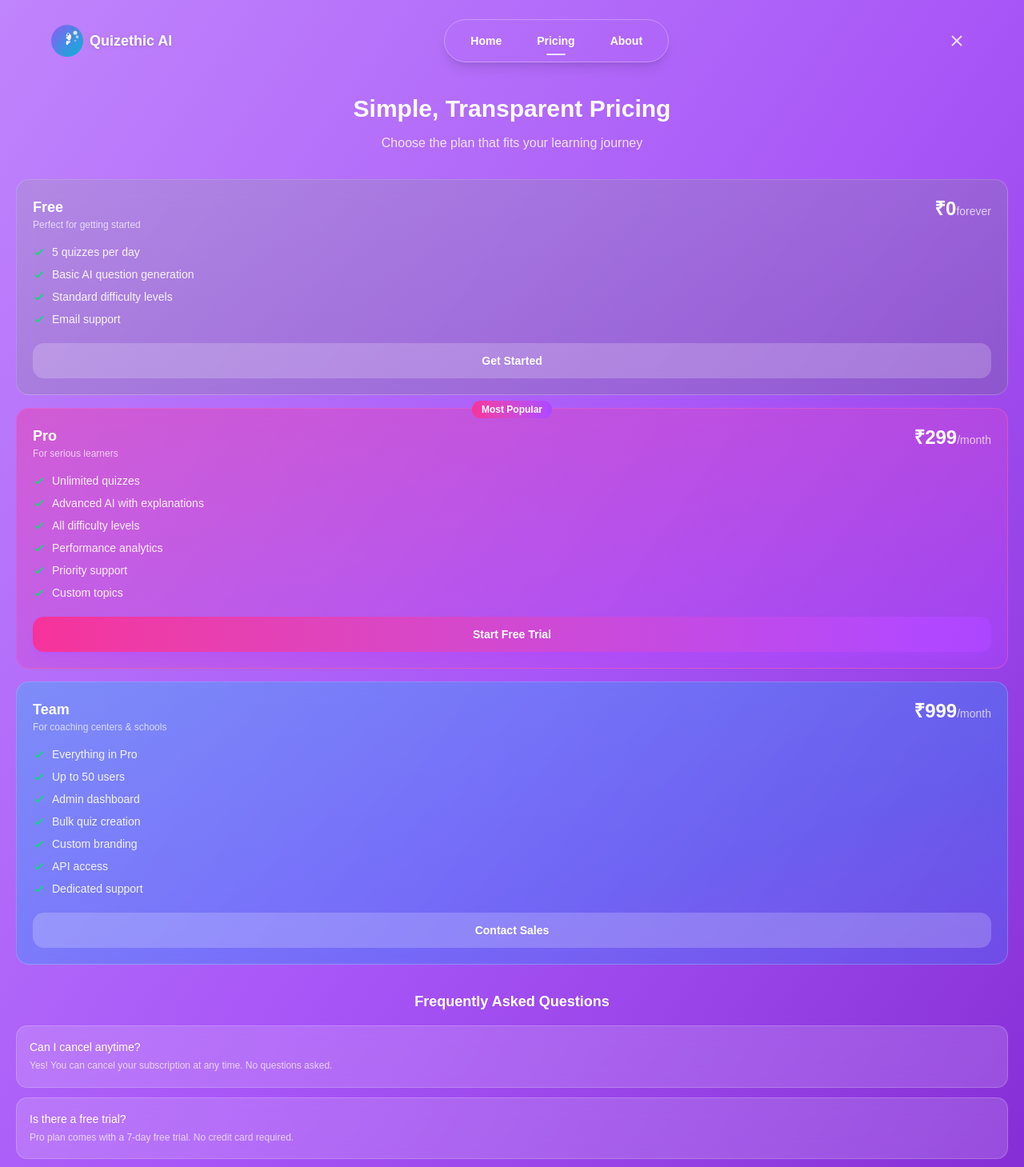
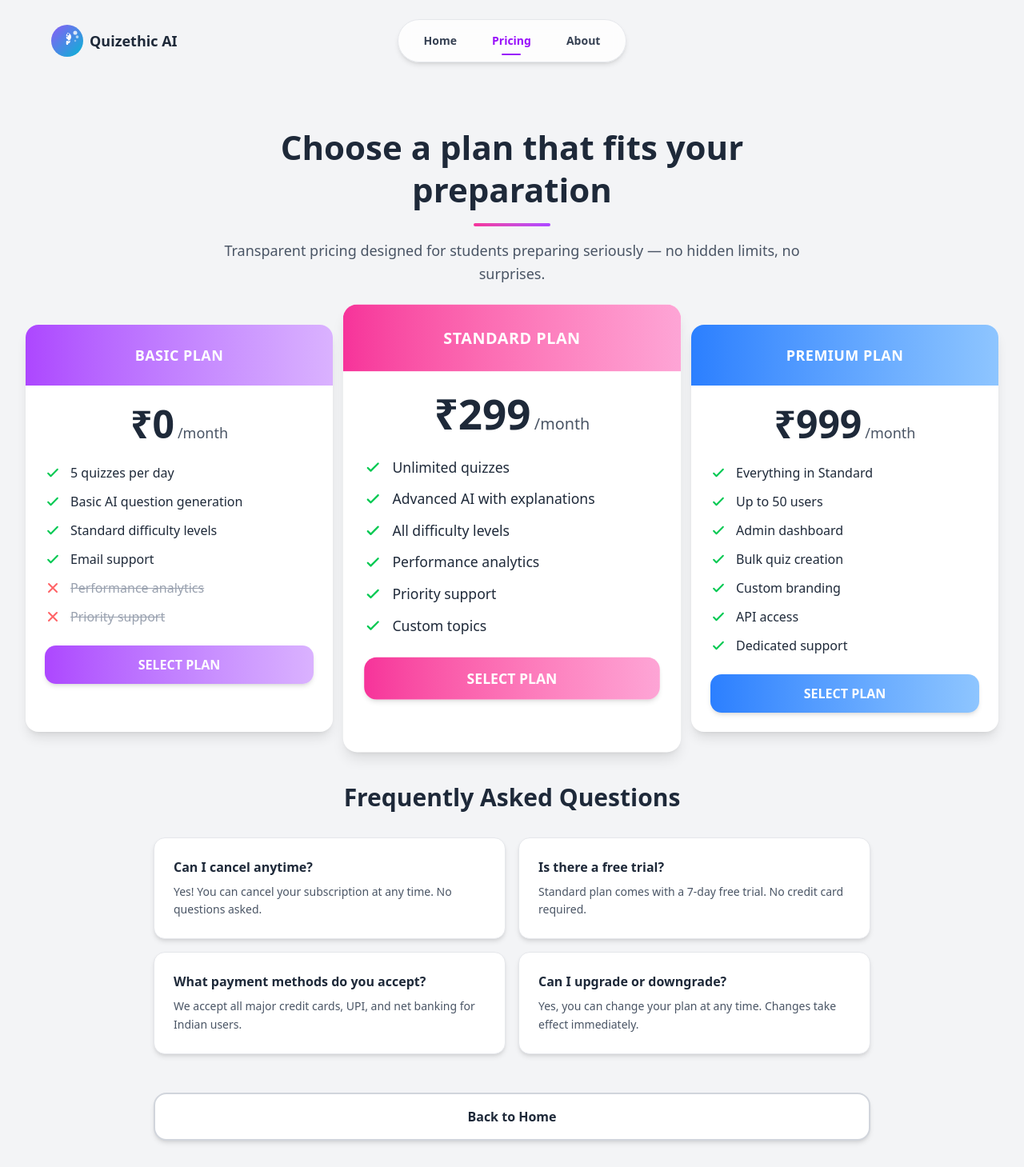
Before and after one commit to Adi4512/Quizlymvp, a React (Vite) app in the folder frontend/: page /pricing in a window 1280 px wide. Shown: the top 1459 px of the page at 80% size. Built offline with nearby package versions, Linux system fonts and the light colour scheme; no server answers.

Commit message:
fix pricing page UI

```diff
--- a/frontend/src/components/Pricing.tsx
+++ b/frontend/src/components/Pricing.tsx
@@ -1,6 +1,5 @@
 import { useEffect } from "react";
-import { useNavigate } from "react-router-dom";
-import Navbar from "./Navbar";
+import { useNavigate, NavLink } from "react-router-dom";
 
 const Pricing = () => {
   const navigate = useNavigate();
@@ -12,96 +11,132 @@ const Pricing = () => {
 
   const plans = [
     {
-      name: "Free",
+      name: "BASIC PLAN",
       price: "₹0",
-      period: "forever",
+      period: "/month",
       description: "Perfect for getting started",
       features: [
-        "5 quizzes per day",
-        "Basic AI question generation",
-        "Standard difficulty levels",
-        "Email support",
+        { text: "5 quizzes per day", included: true },
+        { text: "Basic AI question generation", included: true },
+        { text: "Standard difficulty levels", included: true },
+        { text: "Email support", included: true },
+        { text: "Performance analytics", included: false },
+        { text: "Priority support", included: false },
       ],
-      cta: "Get Started",
+      cta: "SELECT PLAN",
       popular: false,
-      gradient: "from-gray-400/30 to-gray-500/30",
+      headerGradient: "from-purple-500 to-purple-300",
+      buttonGradient: "from-purple-500 to-purple-300",
     },
     {
-      name: "Pro",
+      name: "STANDARD PLAN",
       price: "₹299",
       period: "/month",
       description: "For serious learners",
       features: [
-        "Unlimited quizzes",
-        "Advanced AI with explanations",
-        "All difficulty levels",
-        "Performance analytics",
-        "Priority support",
-        "Custom topics",
+        { text: "Unlimited quizzes", included: true },
+        { text: "Advanced AI with explanations", included: true },
+        { text: "All difficulty levels", included: true },
+        { text: "Performance analytics", included: true },
+        { text: "Priority support", included: true },
+        { text: "Custom topics", included: true },
       ],
-      cta: "Start Free Trial",
+      cta: "SELECT PLAN",
       popular: true,
-      gradient: "from-pink-500/40 to-purple-500/40",
+      headerGradient: "from-pink-500 to-pink-300",
+      buttonGradient: "from-pink-500 to-pink-300",
     },
     {
-      name: "Team",
+      name: "PREMIUM PLAN",
       price: "₹999",
       period: "/month",
       description: "For coaching centers & schools",
       features: [
-        "Everything in Pro",
-        "Up to 50 users",
-        "Admin dashboard",
-        "Bulk quiz creation",
-        "Custom branding",
-        "API access",
-        "Dedicated support",
+        { text: "Everything in Standard", included: true },
+        { text: "Up to 50 users", included: true },
+        { text: "Admin dashboard", included: true },
+        { text: "Bulk quiz creation", included: true },
+        { text: "Custom branding", included: true },
+        { text: "API access", included: true },
+        { text: "Dedicated support", included: true },
       ],
-      cta: "Contact Sales",
+      cta: "SELECT PLAN",
       popular: false,
-      gradient: "from-cyan-400/30 to-blue-500/30",
+      headerGradient: "from-blue-500 to-blue-300",
+      buttonGradient: "from-blue-500 to-blue-300",
     },
   ];
 
   return (
-    <div className="min-h-screen w-full bg-gradient-to-br from-[#C084FC] via-[#A855F7] to-[#7E22CE] font-['Outfit',sans-serif]">
+    <div className="min-h-screen w-full bg-gray-100 relative overflow-hidden">
       {/* Desktop Header */}
-      <header className="hidden md:flex items-center justify-between px-8 lg:px-16 pt-6 pb-4">
+      <header className="hidden md:flex items-center px-8 lg:px-16 pt-6 pb-4 relative z-10">
+        {/* Left: Logo */}
+        <div className="flex-1">
           <button
             onClick={() => navigate("/")}
-          className="flex items-center gap-2"
+            className="cursor-pointer flex items-center gap-2"
           >
             <img
               src="/static/quizethic-favicon.svg"
               alt="Quizethic AI Logo"
               className="w-10 h-10 rounded-xl"
             />
-          <span className="font-bold text-lg text-white drop-shadow">
+            <span className="font-bold text-lg text-gray-800">
               Quizethic AI
             </span>
           </button>
+        </div>
 
-        {/* Center Navigation */}
-        <Navbar />
+        {/* Center: Navigation */}
+        <div className="flex-1 flex justify-center">
+          <div className="flex items-center gap-1 rounded-full px-3 py-2 bg-white/80 backdrop-blur-sm border border-gray-200 shadow-md">
+            <NavLink
+              to="/"
+              end
+              className={({ isActive }) =>
+                `cursor-pointer px-5 py-2 text-sm font-semibold transition-all duration-200 relative ${
+                  isActive
+                    ? "text-purple-600 after:absolute after:bottom-0 after:left-1/2 after:-translate-x-1/2 after:w-6 after:h-0.5 after:bg-purple-600 after:rounded-full"
+                    : "text-gray-700 hover:text-purple-600 hover:scale-105"
+                }`
+              }
+            >
+              Home
+            </NavLink>
+            <NavLink
+              to="/pricing"
+              className={({ isActive }) =>
+                `cursor-pointer px-5 py-2 text-sm font-semibold transition-all duration-200 relative ${
+                  isActive
+                    ? "text-purple-600 after:absolute after:bottom-0 after:left-1/2 after:-translate-x-1/2 after:w-6 after:h-0.5 after:bg-purple-600 after:rounded-full"
+                    : "text-gray-700 hover:text-purple-600 hover:scale-105"
+                }`
+              }
+            >
+              Pricing
+            </NavLink>
+            <NavLink
+              to="/about"
+              className={({ isActive }) =>
+                `cursor-pointer px-5 py-2 text-sm font-semibold transition-all duration-200 relative ${
+                  isActive
+                    ? "text-purple-600 after:absolute after:bottom-0 after:left-1/2 after:-translate-x-1/2 after:w-6 after:h-0.5 after:bg-purple-600 after:rounded-full"
+                    : "text-gray-700 hover:text-purple-600 hover:scale-105"
+                }`
+              }
+            >
+              About
+            </NavLink>
+          </div>
+        </div>
 
-        <button
-          onClick={() => navigate(-1)}
-          className="p-2 text-white/80 hover:text-white transition-colors"
-        >
-          <svg
-            className="w-6 h-6"
-            fill="none"
-            stroke="currentColor"
-            strokeWidth={2}
-            viewBox="0 0 24 24"
-          >
-            <path d="M6 18L18 6M6 6l12 12" />
-          </svg>
-        </button>
+        {/* Right: Empty space for balance */}
+        <div className="flex-1"></div>
       </header>
 
       {/* Mobile Header */}
-      <header className="md:hidden flex items-center justify-between px-5 pt-6 pb-4">
+      <header className="md:hidden flex items-center justify-between px-5 pt-6 pb-4 relative z-10">
         <button
           onClick={() => navigate("/")}
           className="flex items-center gap-2"
@@ -111,13 +146,13 @@ const Pricing = () => {
             alt="Quizethic AI Logo"
             className="w-8 h-8 rounded-xl"
           />
-          <span className="font-bold text-base text-white drop-shadow">
+          <span className="font-bold text-base text-gray-800">
             Quizethic AI
           </span>
         </button>
         <button
           onClick={() => navigate(-1)}
-          className="p-2 text-white/80 hover:text-white transition-colors"
+          className="p-2 text-gray-700 hover:text-gray-900 transition-colors"
         >
           <svg
             className="w-6 h-6"
@@ -132,138 +167,165 @@ const Pricing = () => {
       </header>
 
       {/* Main Content */}
-      <main className="px-5 pb-8">
+      <main className="relative z-10 px-4 sm:px-6 lg:px-8 pb-12 pt-8 sm:pt-12 md:pt-16">
         {/* Hero Section */}
-        <section className="mt-6 mb-8 text-center">
-          <h1 className="text-3xl font-bold text-white mb-3">
-            Simple, Transparent Pricing
+        <section className="text-center mb-12 max-w-3xl mx-auto">
+          <h1 className="text-2xl sm:text-3xl md:text-4xl lg:text-[42px] font-bold text-gray-800 mb-4 leading-tight">
+            Choose a plan that fits your preparation{" "}
           </h1>
-          <p className="text-white/80 text-base leading-relaxed">
-            Choose the plan that fits your learning journey
+          <div className="w-24 h-1 bg-gradient-to-r from-pink-500 to-purple-500 mx-auto mb-4 rounded-full"></div>
+          <p className="text-gray-600 text-base sm:text-lg leading-relaxed font-medium">
+            Transparent pricing designed for students preparing seriously — no
+            hidden limits, no surprises.
           </p>
         </section>
 
         {/* Pricing Cards */}
-        <section className="space-y-4 mb-8">
+        <section className="max-w-7xl mx-auto">
+          <div className="grid grid-cols-1 md:grid-cols-3 gap-6 lg:gap-8">
             {plans.map((plan) => (
               <div
                 key={plan.name}
-              className={`relative bg-gradient-to-br ${
-                plan.gradient
-              } backdrop-blur-md rounded-2xl p-5 border ${
-                plan.popular ? "border-pink-400/50" : "border-white/20"
+                className={`relative bg-white rounded-2xl shadow-lg overflow-hidden transition-all duration-300 hover:shadow-xl ${
+                  plan.popular ? "scale-105 md:scale-110 z-20" : "z-10"
                 }`}
               >
-              {plan.popular && (
-                <div className="absolute -top-3 left-1/2 -translate-x-1/2">
-                  <span className="bg-gradient-to-r from-pink-500 to-purple-500 text-white text-xs font-semibold px-3 py-1 rounded-full">
-                    Most Popular
-                  </span>
-                </div>
-              )}
-
-              <div className="flex items-start justify-between mb-4">
-                <div>
-                  <h3 className="text-white font-semibold text-lg">
+                {/* Gradient Header */}
+                <div
+                  className={`bg-gradient-to-r ${plan.headerGradient} py-6 px-6`}
+                >
+                  <h3 className="text-white font-bold text-lg uppercase tracking-wide text-center">
                     {plan.name}
                   </h3>
-                  <p className="text-white/70 text-xs">{plan.description}</p>
                 </div>
-                <div className="text-right">
-                  <span className="text-white font-bold text-2xl">
+
+                {/* Price Section */}
+                <div className="px-6 py-6 text-center">
+                  <div className="flex items-baseline justify-center gap-1">
+                    <span className="text-4xl sm:text-5xl font-bold text-gray-800">
                       {plan.price}
                     </span>
-                  <span className="text-white/70 text-sm">{plan.period}</span>
+                    <span className="text-gray-600 text-lg">{plan.period}</span>
                   </div>
                 </div>
 
-              <ul className="space-y-2 mb-5">
+                {/* Features List */}
+                <div className="px-6 pb-6">
+                  <ul className="space-y-3">
                     {plan.features.map((feature, idx) => (
-                  <li key={idx} className="flex items-center gap-2">
+                      <li
+                        key={idx}
+                        className={`flex items-center gap-3 ${
+                          feature.included
+                            ? "text-gray-800"
+                            : "text-gray-400 line-through"
+                        }`}
+                      >
+                        {feature.included ? (
                           <svg
-                      className="w-4 h-4 text-green-400 flex-shrink-0"
+                            className="w-5 h-5 text-green-500 flex-shrink-0"
                             fill="none"
                             stroke="currentColor"
                             strokeWidth={2.5}
                             viewBox="0 0 24 24"
                           >
-                      <path d="M5 13l4 4L19 7" />
+                            <path
+                              strokeLinecap="round"
+                              strokeLinejoin="round"
+                              d="M5 13l4 4L19 7"
+                            />
                           </svg>
-                    <span className="text-white/90 text-sm">{feature}</span>
+                        ) : (
+                          <svg
+                            className="w-5 h-5 text-red-400 flex-shrink-0"
+                            fill="none"
+                            stroke="currentColor"
+                            strokeWidth={2.5}
+                            viewBox="0 0 24 24"
+                          >
+                            <path
+                              strokeLinecap="round"
+                              strokeLinejoin="round"
+                              d="M6 18L18 6M6 6l12 12"
+                            />
+                          </svg>
+                        )}
+                        <span className="text-sm sm:text-base">
+                          {feature.text}
+                        </span>
                       </li>
                     ))}
                   </ul>
+                </div>
 
+                {/* CTA Button */}
+                <div className="px-6 pb-6">
                   <button
                     onClick={() => navigate("/dashboard")}
-                className={`w-full py-3 rounded-xl font-semibold text-sm transition-all active:scale-[0.98] ${
-                  plan.popular
-                    ? "bg-gradient-to-r from-pink-500 to-purple-500 text-white shadow-lg shadow-purple-500/30"
-                    : "bg-white/20 text-white hover:bg-white/30"
-                }`}
+                    className={`w-full py-3 rounded-xl font-semibold text-white text-sm sm:text-base transition-all duration-300 hover:opacity-90 active:scale-[0.98] bg-gradient-to-r ${plan.buttonGradient} shadow-md hover:shadow-lg`}
                   >
                     {plan.cta}
                   </button>
                 </div>
+              </div>
             ))}
+          </div>
         </section>
 
         {/* FAQ Section */}
-        <section className="mb-8">
-          <h2 className="text-white font-semibold text-lg mb-4 text-center">
+        <section className="max-w-4xl mx-auto mt-16 mb-12">
+          <h2 className="text-2xl sm:text-3xl font-bold text-gray-800 mb-8 text-center">
             Frequently Asked Questions
           </h2>
-          <div className="space-y-3">
-            <div className="bg-white/15 backdrop-blur-md rounded-xl p-4 border border-white/20">
-              <h3 className="text-white font-medium text-sm mb-1">
+          <div className="grid grid-cols-1 md:grid-cols-2 gap-4">
+            <div className="bg-white rounded-xl p-6 shadow-md border border-gray-200">
+              <h3 className="text-gray-800 font-semibold text-base mb-2">
                 Can I cancel anytime?
               </h3>
-              <p className="text-white/70 text-xs leading-relaxed">
+              <p className="text-gray-600 text-sm leading-relaxed">
                 Yes! You can cancel your subscription at any time. No questions
                 asked.
               </p>
             </div>
-            <div className="bg-white/15 backdrop-blur-md rounded-xl p-4 border border-white/20">
-              <h3 className="text-white font-medium text-sm mb-1">
+            <div className="bg-white rounded-xl p-6 shadow-md border border-gray-200">
+              <h3 className="text-gray-800 font-semibold text-base mb-2">
                 Is there a free trial?
               </h3>
-              <p className="text-white/70 text-xs leading-relaxed">
-                Pro plan comes with a 7-day free trial. No credit card required.
+              <p className="text-gray-600 text-sm leading-relaxed">
+                Standard plan comes with a 7-day free trial. No credit card
+                required.
               </p>
             </div>
-            <div className="bg-white/15 backdrop-blur-md rounded-xl p-4 border border-white/20">
-              <h3 className="text-white font-medium text-sm mb-1">
+            <div className="bg-white rounded-xl p-6 shadow-md border border-gray-200">
+              <h3 className="text-gray-800 font-semibold text-base mb-2">
                 What payment methods do you accept?
               </h3>
-              <p className="text-white/70 text-xs leading-relaxed">
+              <p className="text-gray-600 text-sm leading-relaxed">
                 We accept all major credit cards, UPI, and net banking for
                 Indian users.
+              </p>
+            </div>
+            <div className="bg-white rounded-xl p-6 shadow-md border border-gray-200">
+              <h3 className="text-gray-800 font-semibold text-base mb-2">
+                Can I upgrade or downgrade?
+              </h3>
+              <p className="text-gray-600 text-sm leading-relaxed">
+                Yes, you can change your plan at any time. Changes take effect
+                immediately.
               </p>
             </div>
           </div>
         </section>
 
-        {/* Money Back Guarantee */}
-        <section className="mb-8">
-          <div className="bg-gradient-to-r from-green-500/30 to-emerald-500/30 backdrop-blur-md rounded-2xl p-5 border border-white/20 text-center">
-            <span className="text-3xl mb-2 block">🛡️</span>
-            <h3 className="text-white font-semibold text-base mb-1">
-              30-Day Money Back Guarantee
-            </h3>
-            <p className="text-white/80 text-sm">
-              Not satisfied? Get a full refund within 30 days. No questions
-              asked.
-            </p>
-          </div>
-        </section>
-
         {/* Back to Home */}
+        <div className="max-w-4xl mx-auto">
           <button
             onClick={() => navigate("/")}
-          className="w-full bg-white/20 backdrop-blur-md text-white font-semibold py-4 rounded-2xl border border-white/30 active:scale-[0.98] transition-transform"
+            className="w-full bg-white text-gray-800 font-semibold py-4 rounded-2xl border-2 border-gray-300 hover:border-gray-400 active:scale-[0.98] transition-all shadow-md hover:shadow-lg"
           >
             Back to Home
           </button>
+        </div>
       </main>
     </div>
   );
```
Lines whose indentation alone changed are shown as unchanged.
